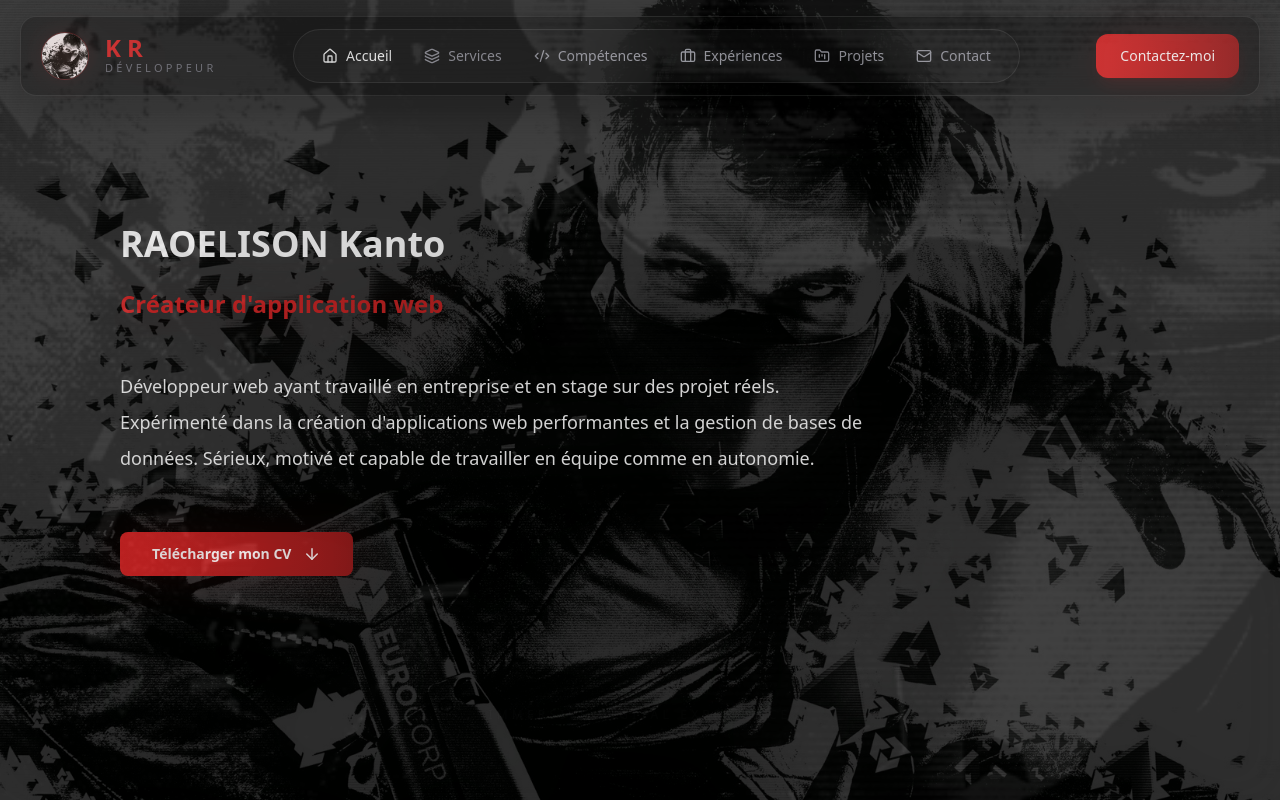
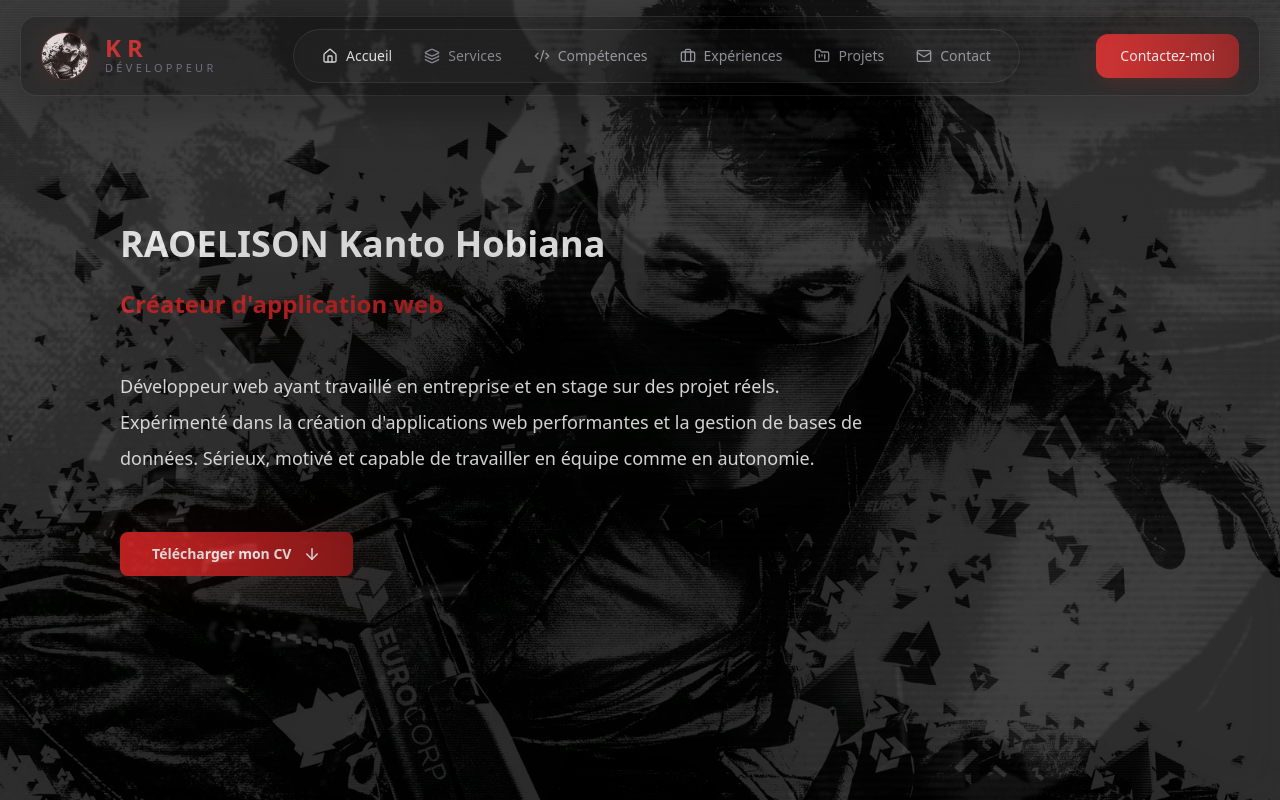
Before and after one commit to Kanto07/portfolio, a React (Create React App) app: page / in a window 1280 px wide. Shown: the top 800 px of the page. Built offline with nearby package versions, Linux system fonts and the light colour scheme.

Commit message:
Correction orthographe

```diff
--- a/src/components/layout/Footer.jsx
+++ b/src/components/layout/Footer.jsx
@@ -30,7 +30,7 @@ export default function Footer() {
                 KR
               </h3>
               <p className="text-sm text-gray-500">
-                Développeur fullstact Symfony
+                Développeur fullstack Symfony
               </p>
             </div>
           </div>
--- a/src/components/sections/Hero.jsx
+++ b/src/components/sections/Hero.jsx
@@ -36,7 +36,9 @@ export default function Hero() {
       {/* CONTENT */}
       <motion.div className="relative z-10 max-w-5xl text-start sm:text-center sm:ml-0 lg:ml-10 xl:ml-24">
         <FadeIn delay={0.2} direction="left">
-          <h1 className="text-4xl text-white font-bold">RAOELISON Kanto</h1>
+          <h1 className="text-4xl text-white font-bold">
+            RAOELISON Kanto Hobiana
+          </h1>
         </FadeIn>
         <FadeIn delay={0.2} direction="right">
           <h2 className="mt-6 sm:mt-2 text-2xl sm:text-xl text-transparent bg-clip-text bg-gradient-to-r from-red-600 to-red-800 font-bold">
--- a/src/data/projects.js
+++ b/src/data/projects.js
@@ -100,13 +100,13 @@ export const projects = [
   },
   {
     id: 5,
-    title: "Style Bruxelles Palermo",
+    title: "Salon de Coiffure (Style Bruxelles Palermo)",
     type: "Projet en entreprise",
     category: "MG-Consulting IT&ACT",
     image: coiffure,
 
     description:
-      "Développement d’un site vitrine moderne pour un salon de coiffure en Belgique avec optimisation responsive et intégration d’une interface élégante.",
+      "Développement d'un site vitrine moderne pour un salon de coiffure en Belgique avec optimisation responsive et intégration d'une interface élégante.",
 
     tech: ["Nuxt.js", "Tailwind CSS", "git", "gitlab"],
     github: "",
```
